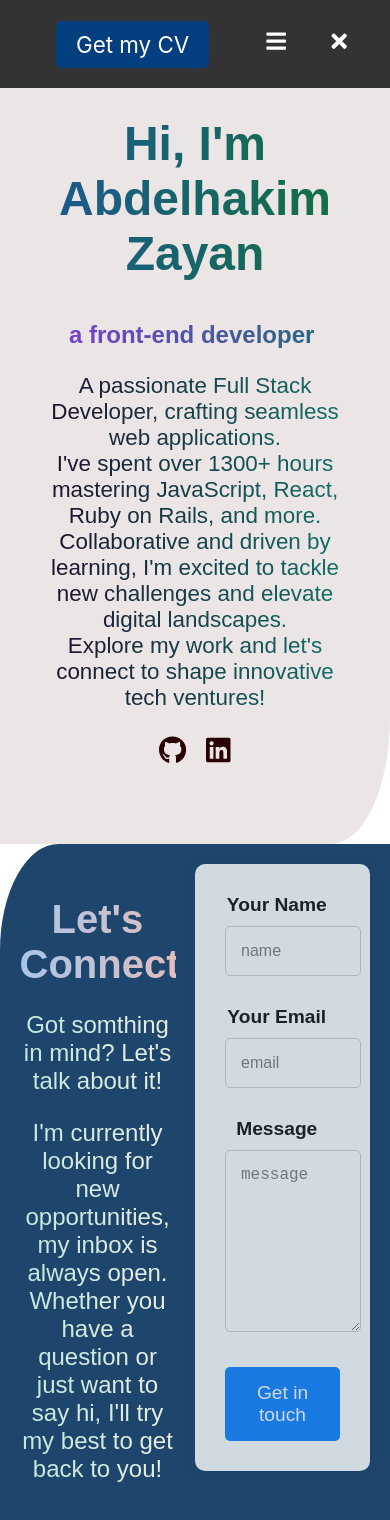
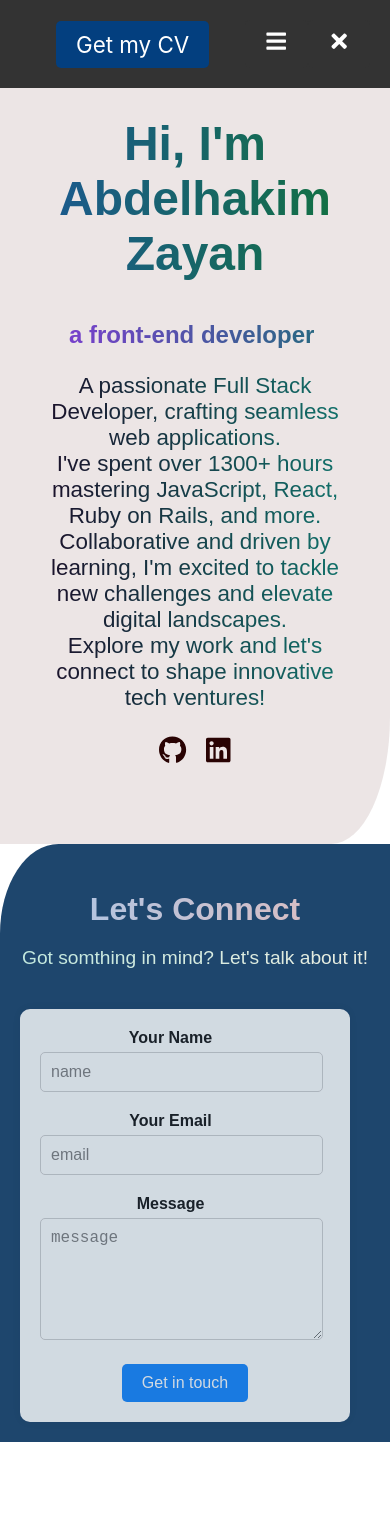
Before and after one commit to abdozayan12/New-Portfolio, a React (Create React App) app: page / in a window 390 px wide. Shown: the top 1520 px of the page. After the commit the page ends 1442 px from the top, so only its background shows below. Built offline with nearby package versions, Linux system fonts and the light colour scheme.

Commit message:
mobile view style

```diff
--- a/src/components/contact/Contact.css
+++ b/src/components/contact/Contact.css
@@ -98,9 +98,9 @@
   font-size: 1.2rem;
 }
 
-.contact .submit-button:disabled {
-  background-color: #ccc;
-  cursor: not-allowed;
+.contact .submit-button:hover {
+    background-color: #308db8;
+    cursor: pointer;
 }
 
 .contact .success-message {
@@ -111,3 +111,83 @@
   padding: 20px;
   font-size: 1.2rem;
 }
+
+@media (max-width: 768px) {
+    .contact {
+        display: flex;
+        flex-direction: column;
+        padding: 20px;
+        background-color: #06325e;
+        text-align: center;
+        opacity: 0.9;
+        border-top-left-radius: 15%;
+        font-family: Arial, Helvetica, sans-serif;
+        }
+
+        .contact-header {
+            margin: 0;
+        }
+        .contact h2 {
+        font-size: 2rem;
+        margin-bottom: 15px;
+        }
+
+        .contact p {
+            display: none;
+        }
+
+        .contact .forMobile {
+            display: block;
+            font-size: 1.2rem;
+        }
+
+        .contact .contact-form-container {
+        display: flex;
+        justify-content: center;
+        align-items: center;
+        opacity: 0.8;
+        }
+
+        .contact .contact-form {
+        padding: 20px;
+        border-radius: 10px;
+        box-shadow: 0 0 10px rgba(0, 0, 0, 0.1);
+        width: 100%;
+        margin-top: 20px;
+        }
+
+        .contact .form-element {
+        margin-bottom: 20px;
+        }
+
+        .contact label {
+        font-size: 1rem;
+        }
+
+        .contact input,
+        .contact textarea {
+        width: 100%;
+        padding: 10px;
+        margin-top: 5px;
+        }
+
+        .contact textarea {
+        height: 100px;
+        }
+
+        .contact .submit-button {
+        padding: 10px 20px;
+        font-size: 1rem;
+        }
+
+        .contact .submit-button:hover {
+            background-color: #308db8;
+            cursor: pointer;
+        }
+
+        .contact .success-message {
+        margin-top: 20px;
+        padding: 15px;
+        font-size: 1rem;
+        }
+    }
```
